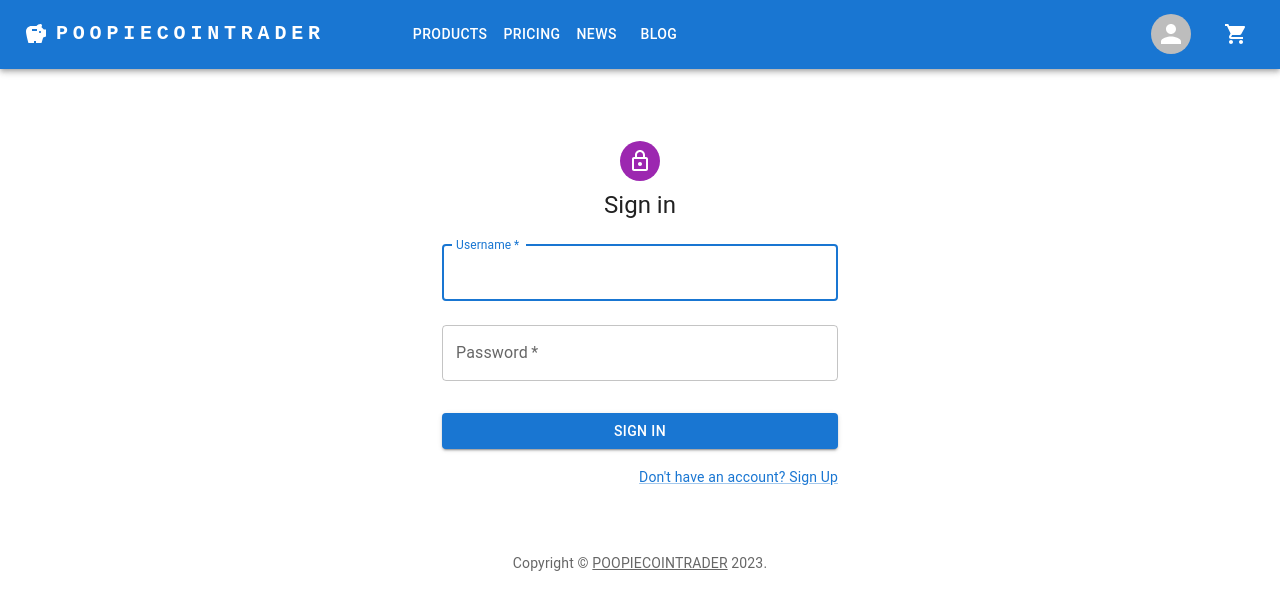
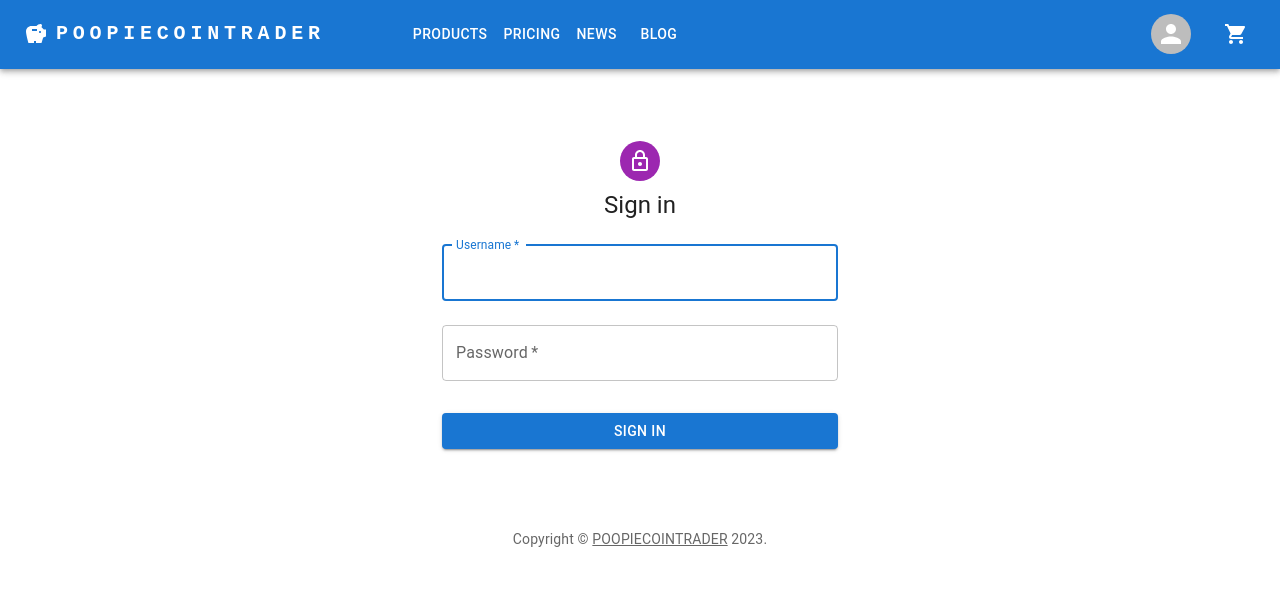
Before and after one commit to eliteShitcoinTraders/ComputingInnovationAssignment, a React (Create React App) app: page /login in a window 1280 px wide. Shown: the top 610 px of the page. Built offline with nearby package versions, Linux system fonts and the light colour scheme.

Commit message:
Update login.js

```diff
--- a/src/login.js
+++ b/src/login.js
@@ -96,11 +96,6 @@ export default function SignIn() {
             <Grid container>
               <Grid item xs>
               </Grid>
-              <Grid item>
-                <Link href="#" variant="body2">
-                  {"Don't have an account? Sign Up"}
-                </Link>
-              </Grid>
             </Grid>
           </Box>
 
```
